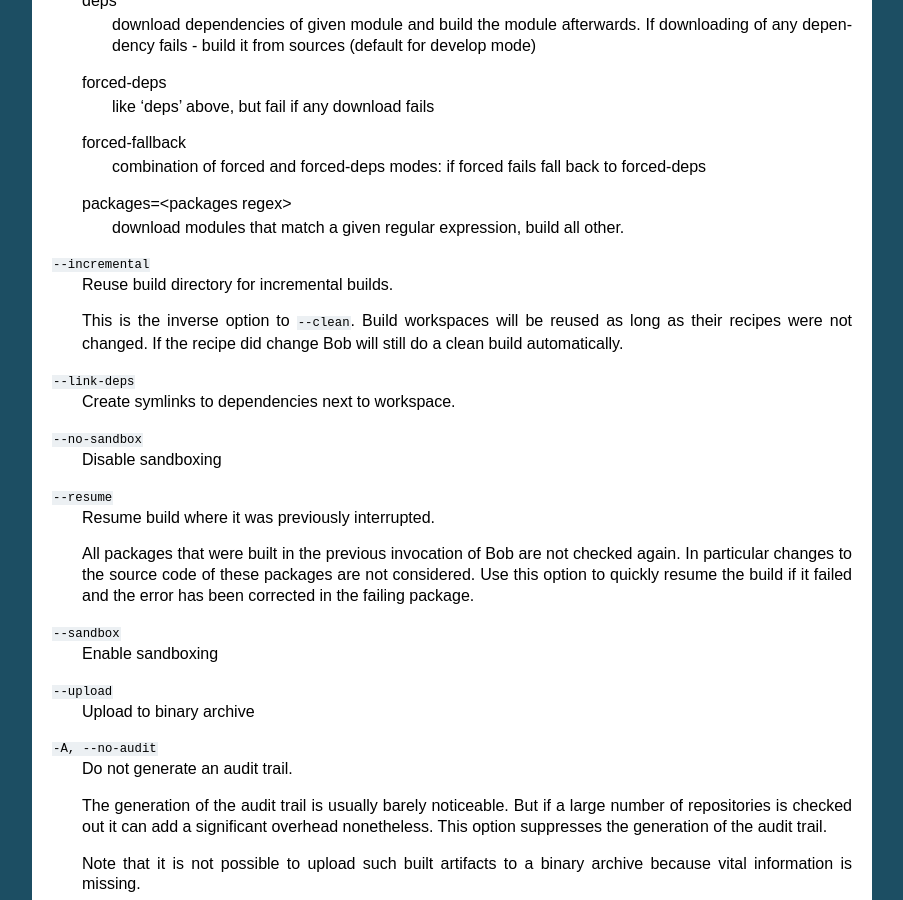
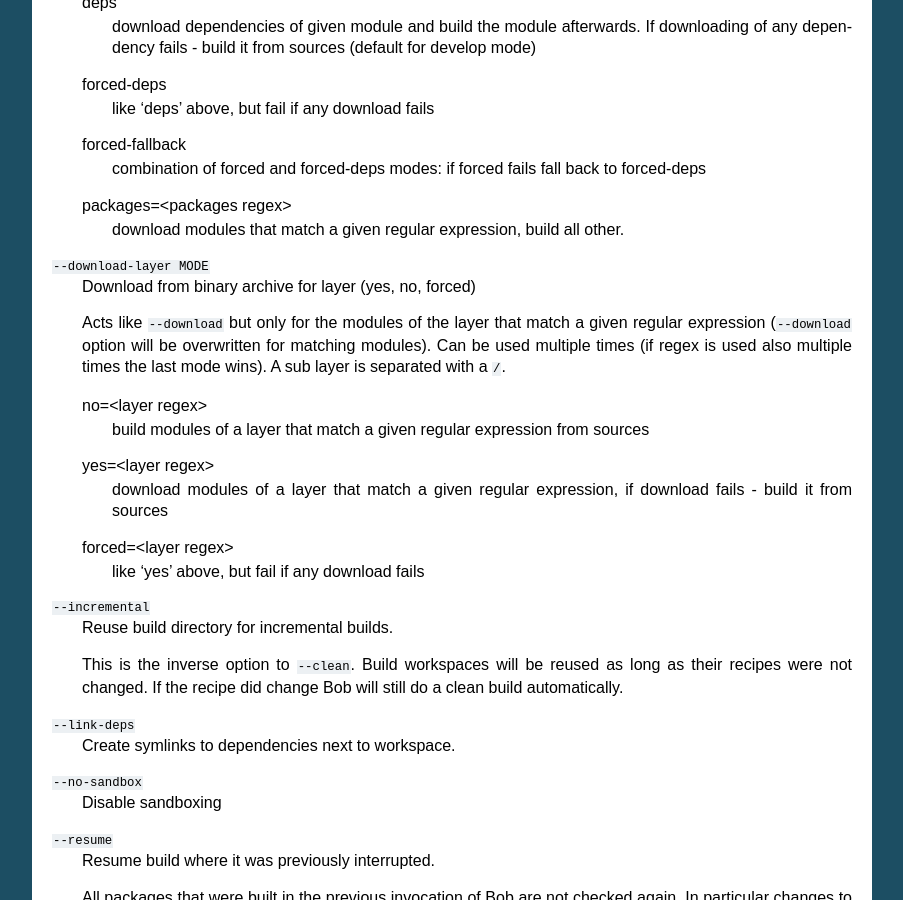
Before and after one commit to BobBuildTool/bob, a Sphinx documentation site: the page built from doc/manpages/bob-dev.rst, in a window 1280 px wide and 900 px high, scrolled down 2447 px. Shown: the whole window, without its empty margins (198-1101 px from the left). Built offline with Sphinx 7.4.7, drawn with Linux system fonts in a browser that asks for light colours; formulas are drawn with MathJax 3; the version number could not be read and is left out; some of the changed text lies outside the part shown.

Commit message:
builder: add option to handle download of deps in layers
With --download-layer [yes|no|forced]=<regex> the download of modules of layers matching the regex can be configured separately.

```diff
--- a/doc/manpages/bob-build-dev.rst
+++ b/doc/manpages/bob-build-dev.rst
@@ -14,8 +14,8 @@ Options
 
     This option will just make sure that the sources of matching packages are
     checked out. Bob will still try to find matching binary artifacts to skip
-    the actual compilation of these packages. See the ``--download`` option
-    to control what is built and what is downloaded.
+    the actual compilation of these packages. See the ``--download`` and
+    ``--download-layer`` option to control what is built and what is downloaded.
 
 ``--audit``
     Generate an audit trail when building.
@@ -73,6 +73,22 @@ Options
       forced-deps
     packages=<packages regex>
       download modules that match a given regular expression, build all other.
+
+``--download-layer MODE``
+    Download from binary archive for layer (yes, no, forced)
+
+    Acts like ``--download`` but only for the modules of the layer that match a
+    given regular expression (``--download`` option will be overwritten for
+    matching modules).
+    Can be used multiple times (if regex is used also multiple times the last mode wins).
+    A sub layer is separated with a ``/``.
+
+    no=<layer regex>
+      build modules of a layer that match a given regular expression from sources
+    yes=<layer regex>
+      download modules of a layer that match a given regular expression, if download fails - build it from sources
+    forced=<layer regex>
+      like 'yes' above, but fail if any download fails
 
 ``--incremental``
     Reuse build directory for incremental builds.
--- a/doc/manpages/bob-build.rst
+++ b/doc/manpages/bob-build.rst
@@ -20,7 +20,7 @@ Synopsis
               [--clean | --incremental] [--always-checkout RE] [--resume]
               [-q] [-v] [--no-logfiles] [-D DEFINES] [-c CONFIGFILE]
               [-e NAME] [-E] [-M META] [--upload] [--link-deps]
-              [--no-link-deps] [--download MODE] [--sandbox | --no-sandbox]
+              [--no-link-deps] [--download MODE] [--download-layer MODE] [--sandbox | --no-sandbox]
               [--clean-checkout]
               PACKAGE [PACKAGE ...]
 
--- a/doc/manpages/bob-dev.rst
+++ b/doc/manpages/bob-dev.rst
@@ -20,8 +20,8 @@ Synopsis
             [--clean | --incremental] [--always-checkout RE] [--resume]
             [-q] [-v] [--no-logfiles] [-D DEFINES] [-c CONFIGFILE]
             [-e NAME] [-E] [-M META] [--upload] [--link-deps]
-            [--no-link-deps] [--download MODE] [--sandbox | --no-sandbox]
-            [--clean-checkout]
+            [--no-link-deps] [--download MODE] [--download-layer MODE]
+            [--sandbox | --no-sandbox] [--clean-checkout]
             PACKAGE [PACKAGE ...]
 
 Description
--- a/doc/manual/configuration.rst
+++ b/doc/manual/configuration.rst
@@ -2146,6 +2146,8 @@ destination     ``--destination``      String (Path)
 download        ``--download``         String (``yes``, ``no``, ``deps``, ``forced``,
                                        ``forced-deps``, ``forced-fallback`` or
                                        ``packages=<packages>``)
+download-layer  ``--download-layer``   String (``yes=<layer>``, ``no=<layer>``,
+                                       ``forced=<layer>)
 force           ``-f``                 Boolean
 link_deps       ``--[no-]link-deps``   Boolean
 no_deps         ``-n``                 Boolean
```
Also changed, not shown: 14 other files.
